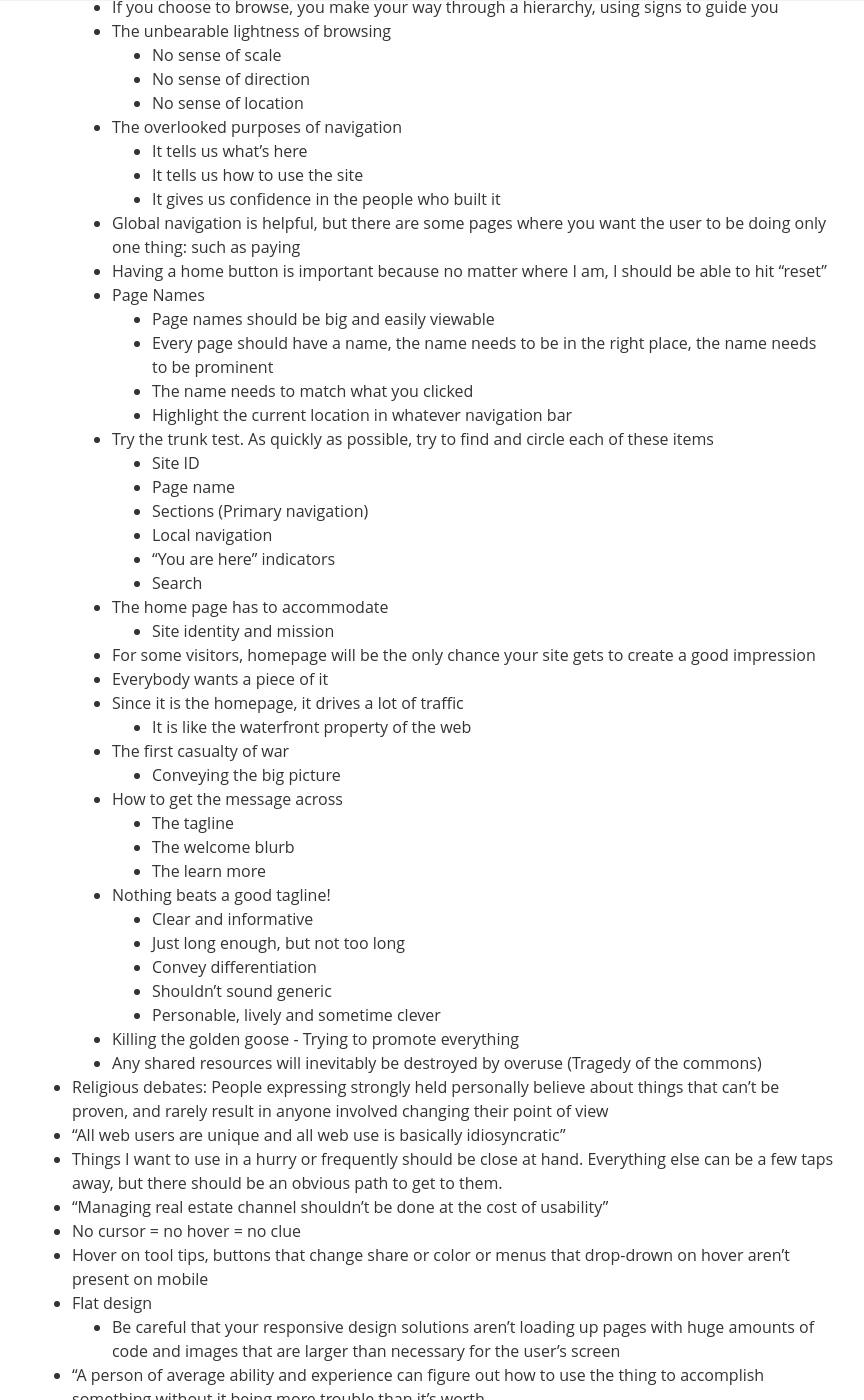
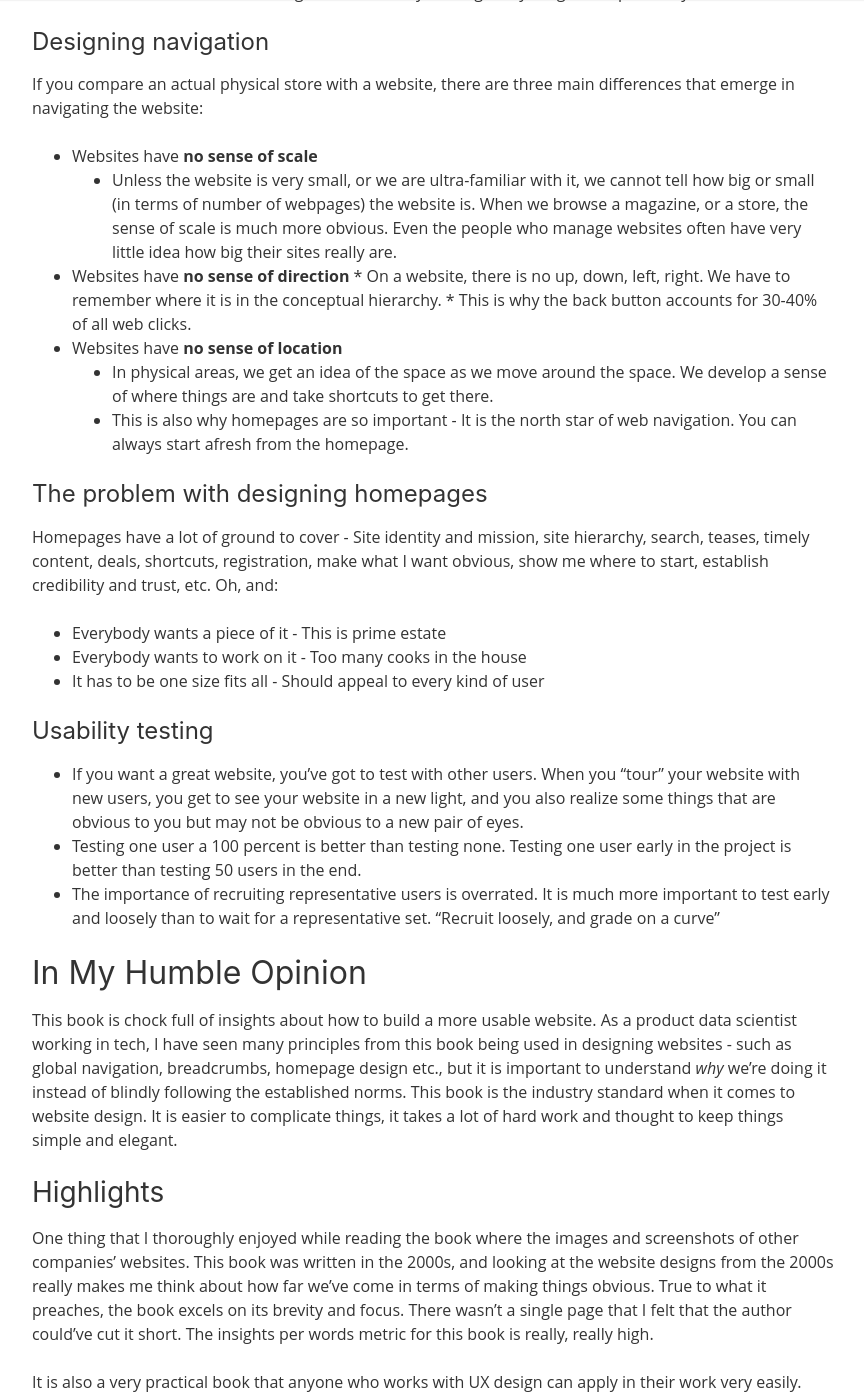
Before and after one commit to jsingh41/jsingh41.github.io, a Jekyll site: the page built from _posts/2020-01-20-dont_make_me_think.md, in a window 1280 px wide and 1400 px high, scrolled down 2390 px. Shown: the whole window, without its empty margins (68-932 px from the left). Built offline with Jekyll 4.4.1, drawn with Linux system fonts in a browser that asks for light colours; nearby versions of some CDN libraries; comment, search, counter and statistics services are not loaded; some of the changed text lies outside the part shown.

Commit message:
Update 2020-01-20-dont_make_me_think.md

```diff
--- a/_posts/2020-01-20-dont_make_me_think.md
+++ b/_posts/2020-01-20-dont_make_me_think.md
@@ -6,133 +6,181 @@
 image: assets/images/dont_make_me_think.jpeg
 ---
 
-This is an absolute gem of a [book](https://www.goodreads.com/book/show/18197267-don-t-make-me-think-revisited). In my personal opinion, this book will benefit anyone who works with a website - backend, frontend, designer, product manager, data scientist or even the general reader.
-
-# Excerpt
-
-A common sense approach to web and mobile usability
-
-*   Definition of usability:
-    *   Useful: Does it do something people need done?
-    *   Learnable: Can people figure out how to use it?
-    *   Memorable: Do they have to relearn it each time they use it?
-    *   Effective: Does it get the job done?
-    *   Efficient: Does it do it with a reasonable amount of time and effort?
-    *   Desirable: Do people want it?
-    *   Delightful: Is using it enjoyable, or even fun?
-*   Clever names, marketing induced names shouldn’t be used if they make the person think additionally. AS a rule, people don’t like to puzzle over how to do things.
-*   Make links and buttons that are obviously clickable
-*   How we really use the web
-    *   Scanning, satisficing and muddling through
-*   The user shouldn’t be spending their time thinking about these things:
-    *   Where am I?
-    *   Where should I begin?
-    *   Where did they put ..?
-    *   What are the most important things on this page?
-    *   Why did they call it that?
-    *   Is that an ad or part of the site?
-*   “If you can’t make things self-evident, you need to at-least make them self-explanatory”
-*   “On the internet, the competition is always just one click away, so if you frustrate users they’ll head somewhere else”
-    *   Fact #1: We don’t read pages, we scan them
-    *   Fact #2: We don’t make optimal choices, we satisfice
-    *   Fact #3: We don’t figure out how things work, we muddle through
-*   Create effective visual hierarchies
-*   As users, we’ve come to have expectations about
-        *   Where things will be located on a page (logo on the top left corner)
-        *   How things work (cart for cart/method of payment(
-        *   How things look (the search icon)
-*   **Billboard design 101**
-    *   Designing for scanning, not reading
-        *   Break up into clearly defined pages
-        *   Make it obvious what’s clickable
-        *   Keep the noise down to a dull roar
-        *   Format text to support scanning
-        *   Keep paragraphs short
-        *   Use bulleted lists
-        *   Highlight key terms
-*   **Why users like mindless choices**
-*   “It doesn’t matter how many times I have to click, as long as each click is a mindless, unambiguous choice”
-*   As long as each click is painless and they have continued confidence that they’re on the right track. Three mindless, unambiguous clicks equal one click that requires thought.
-*   **Omit needless words**
-*   The art of not writing for the web
-*   “Get rid of half the words on each page, then get rid of half of what’s left”
-*   Happy talk must die
-*   Instructions must die
-
-Things You Need to Get Right
+> _Nothing important should ever be more than two clicks away_
 
 
-*   **Street signs and breadcrumbs**
-*   Designing navigation
-*   Website navigation:
-    *   You are trying to find something
-    *   You decide whether to ask first or browse first
-    *   If you choose to browse, you make your way through a hierarchy, using signs to guide you
-    *   The unbearable lightness of browsing
-        *   No sense of scale
-        *   No sense of direction
-        *   No sense of location
-    *   The overlooked purposes of navigation
-        *   It tells us what’s here
-        *   It tells us how to use the site
-        *   It gives us confidence in the people who built it
-    *   Global navigation is helpful, but there are some pages where you want the user to be doing only one thing: such as paying
-    *   Having a home button is important because no matter where I am, I should be able to hit “reset”
-    *   Page Names
-        *   Page names should be big and easily viewable
-        *   Every page should have a name, the name needs to be in the right place, the name needs to be prominent
-        *   The name needs to match what you clicked
-        *   Highlight the current location in whatever navigation bar
-    *   Try the trunk test. As quickly as possible, try to find and circle each of these items
-        *   Site ID
-        *   Page name
-        *   Sections (Primary navigation)
-        *   Local navigation
-        *   “You are here” indicators
-        *   Search
-    *   The home page has to accommodate
-        *   Site identity and mission
-    *   For some visitors, homepage will be the only chance your site gets to create a good impression
-    *   Everybody wants a piece of it
-    *   Since it is the homepage, it drives a lot of traffic
-        *   It is like the waterfront property of the web
-    *   The first casualty of war
-        *   Conveying the big picture
-    *   How to get the message across
-        *   The tagline
-        *   The welcome blurb
-        *   The learn more
-    *   Nothing beats a good tagline!
-        *   Clear and informative
-        *   Just long enough, but not too long
-        *   Convey differentiation
-        *   Shouldn’t sound generic
-        *   Personable, lively and sometime clever
-    *   Killing the golden goose - Trying to promote everything
-    *   Any shared resources will inevitably be destroyed by overuse (Tragedy of the commons)
-*   Religious debates: People expressing strongly held personally believe about things that can’t be proven, and rarely result in anyone involved changing their point of view
-*   “All web users are unique and all web use is basically idiosyncratic”
-*   Things I want to use in a hurry or frequently should be close at hand. Everything else can be a few taps away, but there should be an obvious path to get to them.
-*   “Managing real estate channel shouldn’t be done at the cost of usability”
-*   No cursor = no hover = no clue
-*   Hover on tool tips, buttons that change share or color or menus that drop-drown on hover aren’t present on mobile
-*   Flat design
-    *   Be careful that your responsive design solutions aren’t loading up pages with huge amounts of code and images that are larger than necessary for the user’s screen
-*   “A person of average ability and experience can figure out how to use the thing to accomplish something without it being more trouble than it’s worth
-*   Delightful apps usually come from marrying an idea about something people would really enjoy being able to do , but don’t imagine is possible
-*   Things that diminish good will
-    *   Hiding information that I want
-    *   Punishing me for not doing things your way
-    *   Asking me for information you don’t really need
-    *   Shucking and jiving me
-    *   Putting sizzle in my way
-    *   Your site looks amateurish
-*   Things that increase goodwill
-    *   Know the main things that people want to do on your site and make them obvious and easy
-    *   Tell me what I want to know
-    *   Save me steps wherever you can
-    *   Put effort into it
-    *   Know what questions I’m likely to have, and answer them
-    *   Provide me with creative comforts like printer friendly words
-    *   Make it easy to recover from errors
-    *   When in doubt, apologize
+## Premise
+
+[Don’t Make Me Think](https://www.amazon.com/Dont-Make-Me-Think-Usability/dp/0321344758) by [Steve Krug](https://sensible.com/) is a classic book on website design and usability. The premise of the book is that a good website should let the user understand and navigate the website **as** easily as possible, so they can accomplish their task at hand with the least amount of cognitive load. The author also talks about how people really use websites, some of the common pitfalls in designing websites, and the principles that help make a website elegant and accessible.
+
+
+## About the Author
+
+[Steve Krug](https://sensible.com/) is a usability/UX consultant best known for the author of Don’t Make Me Think. He also consults through his firm, Advanced Common Sense.
+
+
+## The Big Ideas
+
+
+
+*   The way to ascertain whether a website or a design is useful is when a person of average (or below average) ability and experience can use it without assistance
+
+
+## Summary
+
+
+#### Krug’s first law of usability: Don’t make me think
+
+
+
+*   Your goal should be for each page to be self-evident, so that just by looking at it the average user will know what it is and how to use it. As far as humanly possible, your website should be self explanatory and reduce the user’s cognitive load. Occam’s Razor - The simplest way is usually the right one.
+*   What makes people think?
+    *   Too many words
+    *   Complicated words that don’t get to the point
+    *   Confusing icons
+
+
+#### How we really use the web : Scanning, satisficing, and muddling through
+
+
+
+*   We don’t read pages, we scan them, just like we don’t read words, we scan them. We specifically scan for our interest - the task at hand, our personal interest, and hardwired trigger words, such as “Free!”
+*   We are usually in a rush while browsing, and go with the first reasonable option. In this case, we don’t maximize, we satisfice. In most web-browsing, the penalty of making a sub-optimal choice is not much (atleast for the user, it may be a LOT for the website builders)
+*   We don’t figure out how things work - We muddle through. How many of us actually read instruction manuals, unless we’ve failed multiple times, and quite often miserably, before giving that a thought? In web-browsing, most of the time, muddling through is the fastest way to get to your objective.
+*   Websites should be designed like billboards - Not for reading, but for scanning
+
+
+#### Create a visual hierarchy, with three traits:
+
+
+
+    *   The more important something is, the more prominent it is
+    *   Things that are related logically are also related visually. Things are nested visually to show what’s part of what.
+    *   Stick to conventions unless you know you have a better idea and everyone you show it to agrees
+
+
+#### Krug’s second law of usability: Users like mindless choices
+
+**“**It doesn’t matter how many times I have to click, as long as each click is a mindless, unambiguous choice**”**
+
+
+#### Krug’s third law of usability: Omit needless words
+
+People are only scanning and muddling, anyway. The two most common types of needless words are:
+
+
+
+*   Happy talk - When you listen to happy talk very carefully, you can actually hear a tiny voice in the back of your head going “Blah blah blah”. It is mostly self-congratulatory or promotional, and doesn’t add any value to the user.
+*   Instructions - Instead of adding instructions, try making everything self-explanatory
+
+
+#### Designing navigation
+
+If you compare an actual physical store with a website, there are three main differences that emerge in navigating the website:
+
+
+
+*   Websites have **no sense of scale**
+    *   Unless the website is very small, or we are ultra-familiar with it, we cannot tell how big or small (in terms of number of webpages) the website is. When we browse a magazine, or a store, the sense of scale is much more obvious. Even the people who manage websites often have very little idea how big their sites really are.
+*    Websites have **no sense of direction**
+    *   On a website, there is no up, down, left, right. We have to remember where it is in the conceptual hierarchy.
+    *   This is why the back button accounts for 30-40% of all web clicks.
+*   Websites have **no sense of location**
+    *   In physical areas, we get an idea of the space as we move around the space. We develop a sense of where things are and take shortcuts to get there.
+    *   This is also why homepages are so important - It is the north star of web navigation. You can always start afresh from the homepage.
+
+
+#### The problem with designing homepages
+
+Homepages have a lot of ground to cover - Site identity and mission, site hierarchy, search, teases, timely content, deals, shortcuts, registration, make what I want obvious, show me where to start, establish credibility and trust, etc. Oh, and:
+
+
+
+*   Everybody wants a piece of it - This is prime estate
+*   Everybody wants to work on it - Too many cooks in the house
+*   It has to be one size fits all - Should appeal to every kind of user
+
+
+#### Usability testing
+
+
+
+*   If you want a great website, you’ve got to test with other users. When you “tour” your website with new users, you get to see your website in a new light, and you also realize some things that are obvious to you but may not be obvious to a new pair of eyes.
+*   Testing one user a 100 percent is better than testing none. Testing one user early in the project is better than testing 50 users in the end.
+*   The importance of recruiting representative users is overrated. It is much more important to test early and loosely than to wait for a representative set. “Recruit loosely, and grade on a curve”
+
+
+## In My Humble Opinion
+
+This book is chock full of insights about how to build a more usable website. As a product data scientist working in tech, I have seen many principles from this book being used in designing websites - such as global navigation, breadcrumbs, homepage design etc., but it is important to understand _why_ we’re doing it instead of blindly following the established norms. This book is the industry standard when it comes to website design. It is easier to complicate things, it takes a lot of hard work and thought to keep things simple and elegant.
+
+
+### Highlights
+
+One thing that I thoroughly enjoyed while reading the book where the images and screenshots of other companies’ websites. This book was written in the 2000s, and looking at the website designs from the 2000s really makes me think about how far we’ve come in terms of making things obvious. True to what it preaches, the book excels on its brevity and focus. There wasn’t a single page that I felt that the author could’ve cut it short. The insights per words metric for this book is really, really high.
+
+It is also a very practical book that anyone who works with UX design can apply in their work very easily.
+
+
+### Lowlights
+
+Given that this book has been around for a long time and is almost a textbook for people who work with design, I would love to read an updated version of this book, that deals with more recent issues and concerns around UX design.
+
+
+## What Can You Do
+
+
+#### Designing your website
+
+
+
+*   Nothing important should ever be more than two clicks away.
+*   Get rid of half the words on each page, then get rid of half of what’s left.
+*   Design pages for scanning, not reading
+*   Create a clear visual hierarchy on each page
+*   Make it obvious what’s clickable
+*   Minimize noise. White space is your friend
+*   Break up pages into clearly defined areas
+
+
+#### Designing navigation
+
+
+
+*   The Site ID: Put the Site ID on every page, in a consistent location, preferably the top-left of the page, where it frames the page. This tells users which site they are on, and they should not lose sight of it. Make it look like a Site ID, like a brand or a logo. Make this the home page.
+*   Sections: Put utilities, i.e. things that help the user use the site, like “My Accounts”, “Settings” should be easily accessible, but shouldn’t crowd the space too much. It is best to keep 4-5 most used utilities in the persistent navigation and keep the rest in the footer.
+*   Keep the search box simple: No fancy words, no instructions, no other options that might create confusion around the search box
+*   Design pages the right way
+    *   Have a name for every page
+    *   The name should be prominent
+    *   The name should match what the user clicked
+*   Add breadcrumbs: The best you are here. Home > Section 1 > Sub-section 2
+*   Use tabs wherever possible
+    *   They are self-evident, hard to miss, slick, suggest a physical space
+    *   Make the active tab appear in the front, and color-code it
+
+
+#### Designing homepages
+
+
+
+*   Use a prominent tagline
+    *   Good taglines are clear and informative, and just long enough. They convey **differentiation** and a **clear benefit**, and are NOT generic.
+
+         Under 6-8 words is the sweet spot.
+
+    *   They are personal, lively, and sometimes clever - only if clever helps convey the message. Some companies, like Amazon or Netflix are already household names, and you can assume that almost everyone knows that it is about, so they can get by without a tagline
+    *   For eg: Coursera’s tagline is “Learn Without Limits”
+*   Prominent but terse welcome blurb (I think this is largely outdated now, I don’t see many websites having a welcome statement anymore)
+
+
+## Related Books
+
+I think the Design of Everyday Things by Don Norman accompanies this book really well.
+
+
+## Reading Tips
+
+This is a short book, which I appreciate, and true to his word, every sentence has been carefully chosen and pruned to convey the message in as few words as possible, which really appeals to my logical mind. I would urge you to read this book instead of listening to it in an audio format - The visuals really help in contextualizing the author’s points. If you are someone who works with website designs, I would also encourage you to take notes wherever possible, or simple copy the “What You Can Do” section from this page.
+
+I hope you feel as delighted as I was when I first read the book.
```
